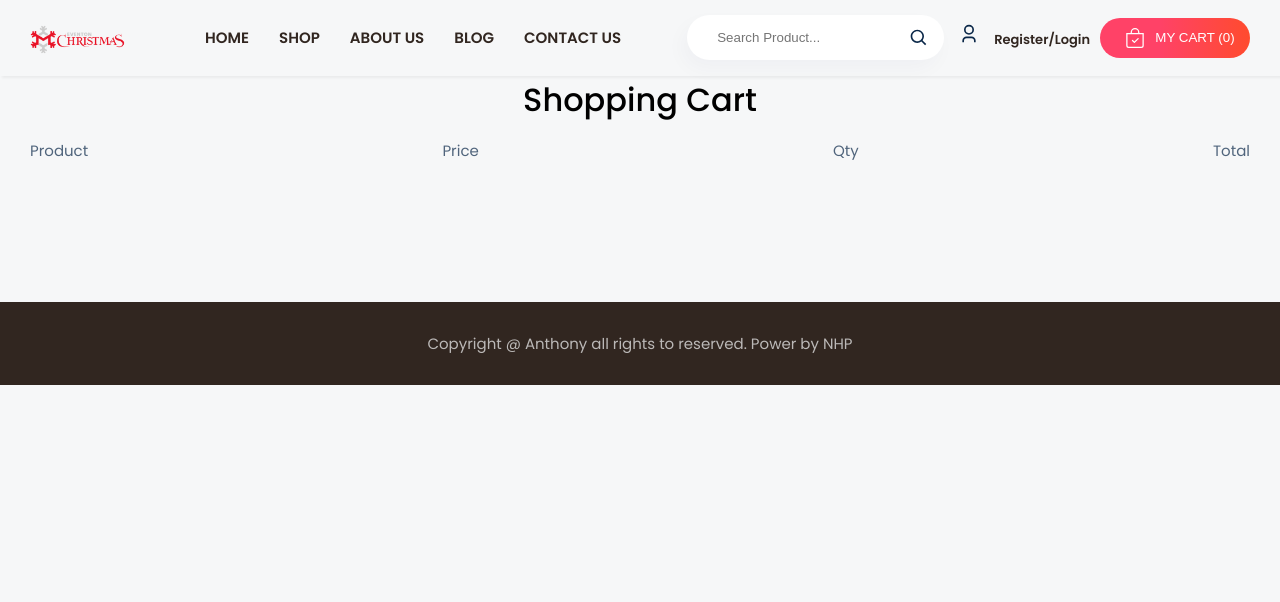
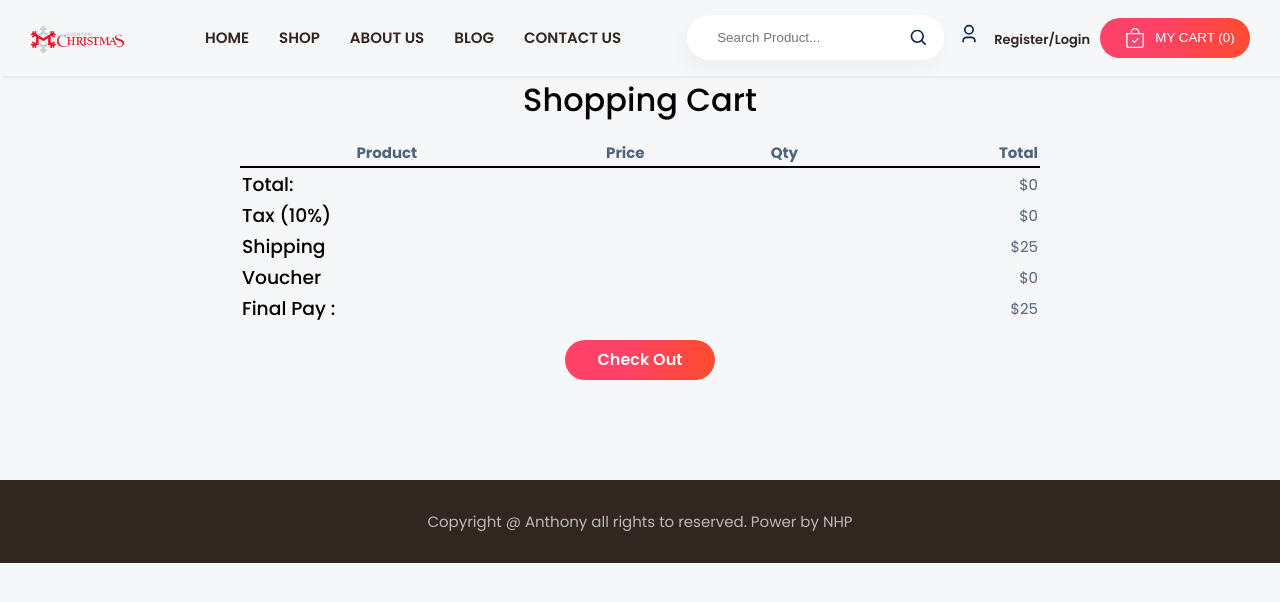
Before and after one commit to nguyenphuong13th/Christmas-comercial, a React (Create React App) app: page /cart-checkout in a window 1280 px wide. Shown: the top 602 px of the page. Built offline with nearby package versions, Linux system fonts and the light colour scheme.

Commit message:
adding cart check out function

```diff
--- a/src/components/home/cart/Cart.jsx
+++ b/src/components/home/cart/Cart.jsx
@@ -11,7 +11,23 @@ export const Cart  = () => {
   const getdata = useSelector(cartlistSelector)
   const dispatch = useDispatch()
   const {id} = useParams()
-  console.log(getdata)
+  const [totalPrice,setTotalPrice] = useState(0)
+  const totalPriceCart = () =>{
+    let totalPrice = 0
+    getdata.cart.map((p,i)=>{
+      totalPrice = parseFloat(p.price) * p.qty + totalPrice
+    })
+    setTotalPrice(totalPrice)
+  }
+  // update state when total update totalPriceCart reload page to show state changed
+  useEffect(()=>{
+    totalPriceCart()
+  },[totalPriceCart])
+  const deductVoucher = 0
+  const shippingPrice = 25
+  const taxPrice = totalPrice ? (totalPrice * 10) / 100 : 0
+  const finalPay = totalPrice + taxPrice + shippingPrice - deductVoucher
+
   // const increment = (cartdataCheckoutList)=>{
   //   dispatch(addCart(cartdataCheckoutList))
   // }
@@ -27,8 +43,10 @@ export const Cart  = () => {
 
 
 
-  const cartdataCheckoutList = getdata.cart ? getdata.cart.map((cartdataCheckoutList) => (
-    <div className="cart_details_content">
+  const cartdataCheckoutList = getdata.cart ? (
+    getdata.cart.map((cartdataCheckoutList) => (
+      <tr className="detail_content_details_products">
+          <td>
             <div className="cart_details_content_img">
               <img
                 src={require("components/assets" + cartdataCheckoutList.cover)}
@@ -36,26 +54,37 @@ export const Cart  = () => {
               />
               <p>{cartdataCheckoutList.title}</p>
             </div>
-      <div className="detail_content_details">
-        <p>{cartdataCheckoutList.price}</p>
+          </td>
+          <td>
+            <div className="detail_content_details_price">
+              <p>{cartdataCheckoutList.price}$</p>
             </div>
-      <div className="qty">
-        <div className="count">
-          <button >
+          </td>
+          <td>
+            <div className="detail_content_details_qty">
+              <button>
                 <AiOutlinePlus />
               </button>
               {/* onClick={() => increment(cartdataCheckoutList)} */}
               <span>
                 <input type="text" value={cartdataCheckoutList.qty} />
               </span>
-          <button >
+              <button>
                 <AiOutlineMinus />
               </button>
               {/* onClick={() => decrement(cartdataCheckoutList)} */}
             </div>
+          </td>
+          <td>
+            <div className="detail_content_details_total">
+              <p>{cartdataCheckoutList.price}$</p>
             </div>
-    </div>
-  ) ): <p>Nothing to show</p>;
+          </td>
+      </tr>
+    ))
+  ) : (
+    <h2>Your Cart is empty</h2>
+  );
 
   return (
     <>
@@ -63,23 +92,56 @@ export const Cart  = () => {
         <div className="cart_title">
           <h1>Shopping Cart</h1>
         </div>
-        <div className="cart_header">
-          <section className='cart_product'>
+        <div className="cart_details_content">
+          <table className="cart_details_content_table">
+            <tr>
+              <th>
+                <div className="cart_product">
                   <p>Product</p>
-          </section>
-          <section className='cart_price'>
+                </div>
+              </th>
+              <th>
+                <div className="cart_price">
                   <p>Price</p>
-          </section>
-          <section className='cart_qty'>
+                </div>
+              </th>
+              <th>
+                <div className="cart_qty">
                   <p>Qty</p>
-          </section>
-          <section className='cart_total'>
+                </div>
+              </th>
+              <th>
+                <div className="cart_total">
                   <p>Total</p>
-          </section>
                 </div>
+              </th>
+            </tr>
             {cartdataCheckoutList}
-        <br></br>
-
+          </table>
+            <table className="ckeck_out_content_table">
+              <tr className="total_products">
+                <td><h3>Total:</h3></td>
+                <td> <p>${totalPrice}</p></td>
+              </tr>
+              <tr className="tax_products">
+                <td><h3>Tax (10%)</h3></td>
+                <td> <p>${taxPrice}</p></td>
+              </tr>
+              <tr className="shipping_products">
+                <td><h3>Shipping</h3></td>
+                <td><p>$25</p></td>
+              </tr>
+              <tr className="Deduct_products">
+                <td><h3>Voucher</h3></td>
+                <td><p>${deductVoucher}</p></td>
+              </tr>
+              <tr className="checkout_price">
+                <td><h3>Final Pay : </h3></td>
+                <td><p>${finalPay}</p></td>
+              </tr>
+            </table>
+            <a className="button" href="/">Check out</a>
+        </div>
 
       </div>
     </>
--- a/src/styles/cart.scss
+++ b/src/styles/cart.scss
@@ -5,4 +5,60 @@
     .cart_header{
         @include flex(center, space-between, center);
     }
+    .cart_details_content{
+        @include flex(center, center,column);
+        .cart_details_content_table{
+            margin-top: $md;
+            width :800px;
+            border-bottom: 2px solid black;
+            .cart_total{
+                text-align: right;
+            }
+            .detail_content_details_products{
+                .cart_details_content_img{
+                    margin-bottom: $md;
+                    @include flex(center, center,none);
+                    img {
+                        width: 80px;
+                        height:80px;
+                        margin-right: $md;
+                        border-radius: 10px;
+                    }
+                }
+                .detail_content_details_price{
+                    margin-bottom: $md;
+                    text-align: center;
+                }
+                .detail_content_details_qty{
+                    @include flex(center, center,none);
+                    text-align: center;
+                    margin-bottom: $md;
+                    span {
+                        font-weight: 600;
+                        input{
+                          width:50px;
+                          font-weight: 600;
+                          font-size: 18px;
+                          text-align: center;
+                        }
+                    }
+                }
+                .detail_content_details_total{
+                    text-align: right;
+                    margin-bottom: $md;
+                }
+            }
+
+        }
+        .ckeck_out_content_table{
+            width: 800px;
+            p{
+                text-align: right;
+            }
+
+        }
+        .button {
+            margin-top: $md;
+        }
+    }
 }
```
Lines whose indentation alone changed are shown as unchanged.
